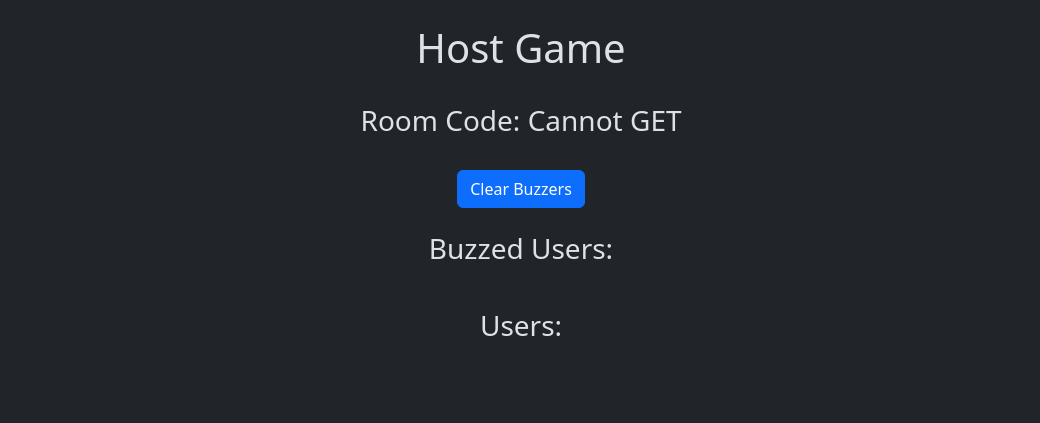
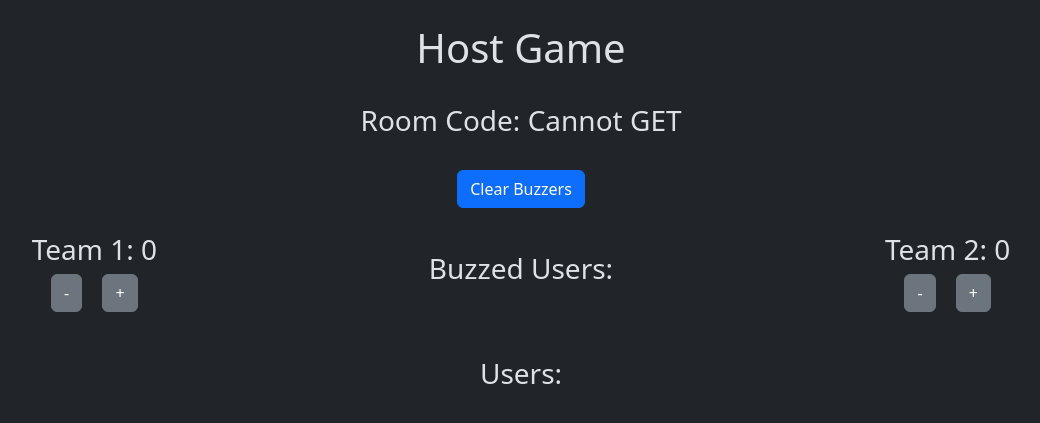
Before and after one commit to Kronifer/buzzer, a Flask app: page /host in a window 1280 px wide. Shown: the part 56-479 px from the top of the page, without its empty margins (119-1159 px from the left). Run offline with Flask 3, Linux system fonts and the light colour scheme; lists and menus that the app fills with data are empty; some libraries are stand-ins or nearby versions.

Commit message:
feat: added team points

```diff
--- a/templates/host.html
+++ b/templates/host.html
@@ -10,6 +10,20 @@
         <input type="button" id="clearbuzz" class="btn btn-primary center-input" value="Clear Buzzers" onclick="clearbuzzers()">
     </div>
     <br>
+    <table style="width: 100%; table-layout: fixed;">
+        <tr>
+		<th><h3 id="team1">Team 1: 0</h3>
+		<input id="team1M" type="button" class="btn btn-secondary center-input" value="-" style="margin-right: 1rem;">
+		<input id="team1P" type="button" class="btn btn-secondary center-input" value="+">
+		</th>
+		<th><h3 id="ubuzzed"></h3></th>
+		<th>
+		<h3 id="team2">Team 2: 0</h3>
+		<input id="team2M" type="button" style="margin-right: 1rem;" class="btn btn-secondary center-input" value="-">
+		<input id="team2P" type="button" class="btn btn-secondary center-input" value="+">
+		</th>
+	</tr>
+    </table>
     <h3 id="ubuzzed"></h3>
     <ul id="ubuzzed-list" style="margin-top:20px;"></ul>
     <br>
@@ -17,6 +31,30 @@
     <ul id="u-list" style="margin-top:20px;"></ul>
 </div>
 <script>
+    document.getElementById("team1P").addEventListener("click", () => {
+	var score = parseInt(document.getElementById("team1").innerText.split(": ")[1]);
+	score += 1;
+	document.getElementById("team1").innerText = "Team 1: " + score;
+    });
+
+    document.getElementById("team1M").addEventListener("click", () => {
+	var score = parseInt(document.getElementById("team1").innerText.split(": ")[1]);
+	score -= 1;
+	document.getElementById("team1").innerText = "Team 1: " + score;
+    });
+
+document.getElementById("team2P").addEventListener("click", () => {
+        var score = parseInt(document.getElementById("team2").innerText.split(": ")[1]);
+        score += 1;
+        document.getElementById("team2").innerText = "Team 2: " + score;
+    });
+
+    document.getElementById("team2M").addEventListener("click", () => {
+        var score = parseInt(document.getElementById("team2").innerText.split(": ")[1]);
+        score -= 1;
+        document.getElementById("team2").innerText = "Team 2: " + score;
+    });
+
     function clearbuzzers() {
         buzzedList.textContent = "";
 	firstBuzz = true;
```
